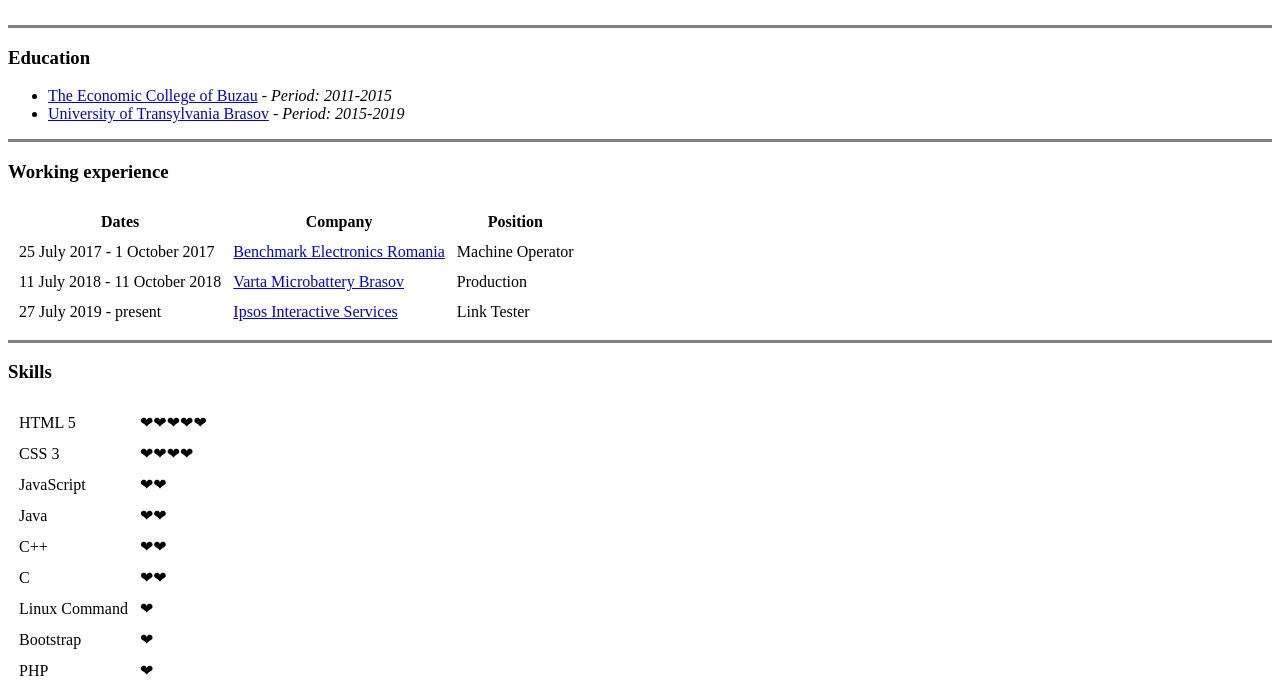
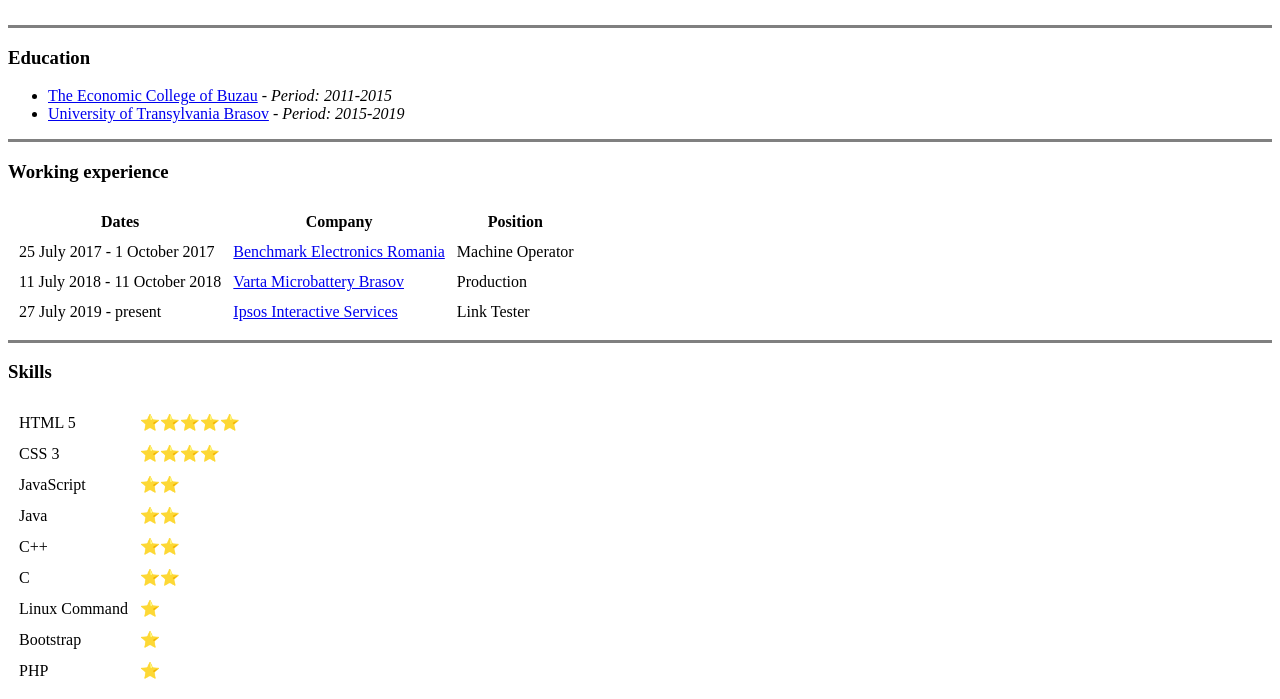
Before and after one commit to ispas95/mysite, a plain HTML site: page index.html in a window 1280 px wide. Shown: the part 217-916 px from the top of the page. Drawn offline with Linux system fonts and the light colour scheme.

Commit message:
Add files via upload

```diff
--- a/index.html
+++ b/index.html
@@ -62,39 +62,39 @@
   <table cellspacing="10">
     <tr>
       <td>HTML 5</td>
-      <td>❤❤❤❤❤</td>
+      <td>⭐⭐⭐⭐⭐</td>
     </tr>
     <tr>
       <td>CSS 3</td>
-      <td>❤❤❤❤</td>
+      <td>⭐⭐⭐⭐</td>
     </tr>
     <tr>
       <td>JavaScript</td>
-      <td>❤❤</td>
+      <td>⭐⭐</td>
     </tr>
     <tr>
       <td>Java</td>
-      <td>❤❤</td>
+      <td>⭐⭐</td>
     </tr>
     <tr>
       <td>C++</td>
-      <td>❤❤</td>
+      <td>⭐⭐</td>
     </tr>
     <tr>
       <td>C</td>
-      <td>❤❤</td>
+      <td>⭐⭐</td>
     </tr>
     <tr>
       <td>Linux Command</td>
-      <td>❤</td>
+      <td>⭐</td>
     </tr>
     <tr>
       <td>Bootstrap</td>
-      <td>❤</td>
+      <td>⭐</td>
     </tr>
     <tr>
       <td>PHP</td>
-      <td>❤</td>
+      <td>⭐</td>
     </tr>
   </table>
 </body>
```
